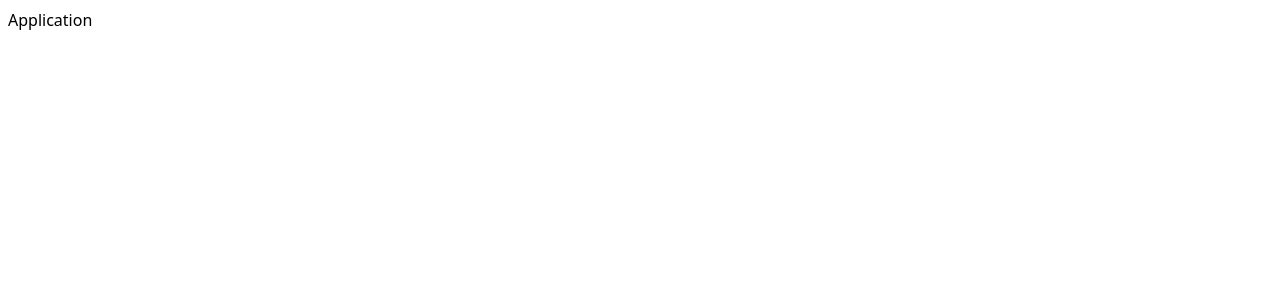
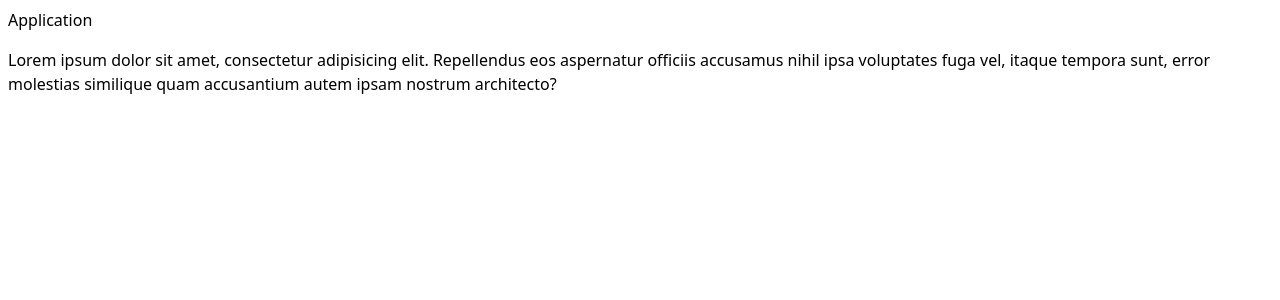
Before and after one commit to carlosgueva/galletafortuna, a React (Vite) app: page / in a window 1280 px wide. Shown: the top 300 px of the page. Built offline with nearby package versions, Linux system fonts and the light colour scheme.

Commit message:
Se agrega Parrafo

```diff
--- a/src/App.jsx
+++ b/src/App.jsx
@@ -1,5 +1,11 @@
 function App() {
-	return <div>Application</div>;
+	return <div>
+		Application
+		<p>Lorem ipsum dolor sit amet, consectetur adipisicing
+			elit. Repellendus eos aspernatur officiis accusamus nihil
+			ipsa voluptates fuga vel, itaque tempora sunt, error molestias
+			similique quam accusantium autem ipsam nostrum architecto?</p>
+		</div>;
 }
 
 export default App;
```
